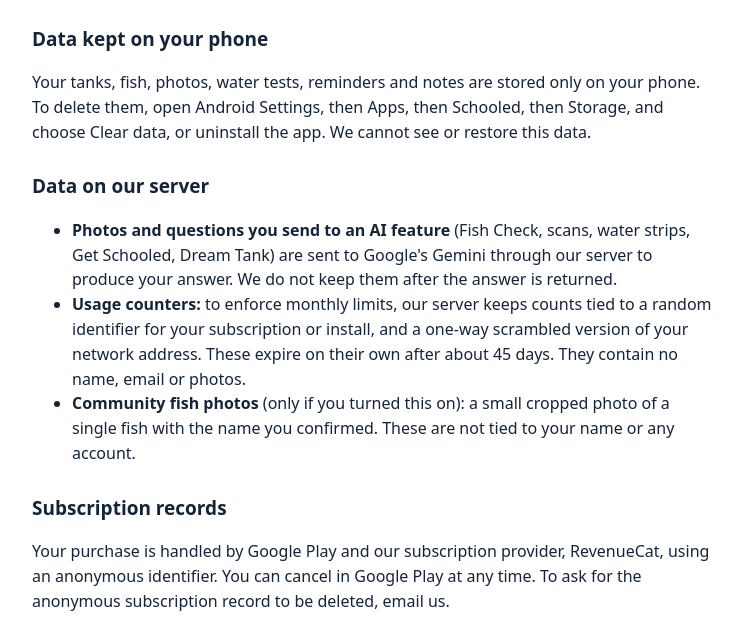
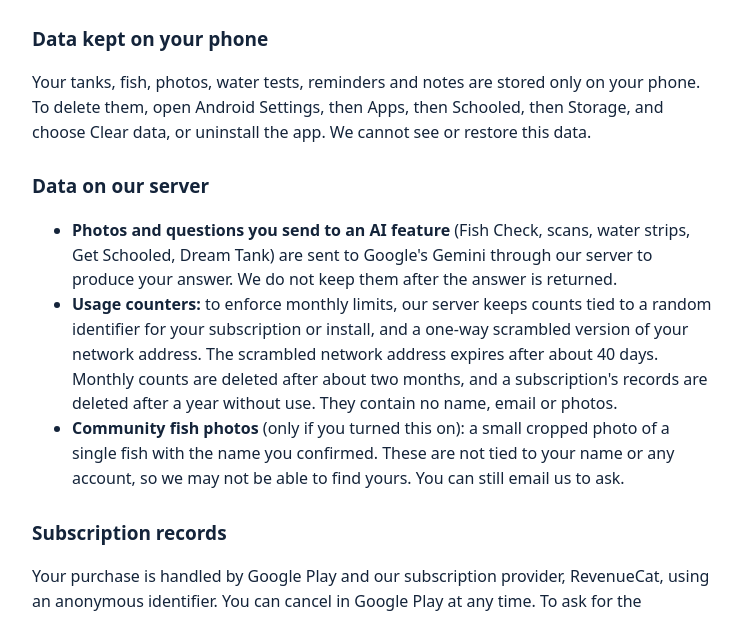
Before and after one commit to ericwoodliff54/twinravensdigital, a website: page schooled-delete-data.html in a window 1280 px wide. Shown: the part 177-795 px from the top of the page, without its empty margins (268-1010 px from the left). Drawn offline with Linux system fonts and the light colour scheme.

Commit message:
Add files via upload

```diff
--- a/schooled-delete-data.html
+++ b/schooled-delete-data.html
@@ -20,8 +20,8 @@ a{color:#1A63C7}
 <h2>Data on our server</h2>
 <ul>
 <li><strong>Photos and questions you send to an AI feature</strong> (Fish Check, scans, water strips, Get Schooled, Dream Tank) are sent to Google's Gemini through our server to produce your answer. We do not keep them after the answer is returned.</li>
-<li><strong>Usage counters:</strong> to enforce monthly limits, our server keeps counts tied to a random identifier for your subscription or install, and a one-way scrambled version of your network address. These expire on their own after about 45 days. They contain no name, email or photos.</li>
-<li><strong>Community fish photos</strong> (only if you turned this on): a small cropped photo of a single fish with the name you confirmed. These are not tied to your name or any account.</li>
+<li><strong>Usage counters:</strong> to enforce monthly limits, our server keeps counts tied to a random identifier for your subscription or install, and a one-way scrambled version of your network address. The scrambled network address expires after about 40 days. Monthly counts are deleted after about two months, and a subscription's records are deleted after a year without use. They contain no name, email or photos.</li>
+<li><strong>Community fish photos</strong> (only if you turned this on): a small cropped photo of a single fish with the name you confirmed. These are not tied to your name or any account, so we may not be able to find yours. You can still email us to ask.</li>
 </ul>
 
 <h2>Subscription records</h2>
```
